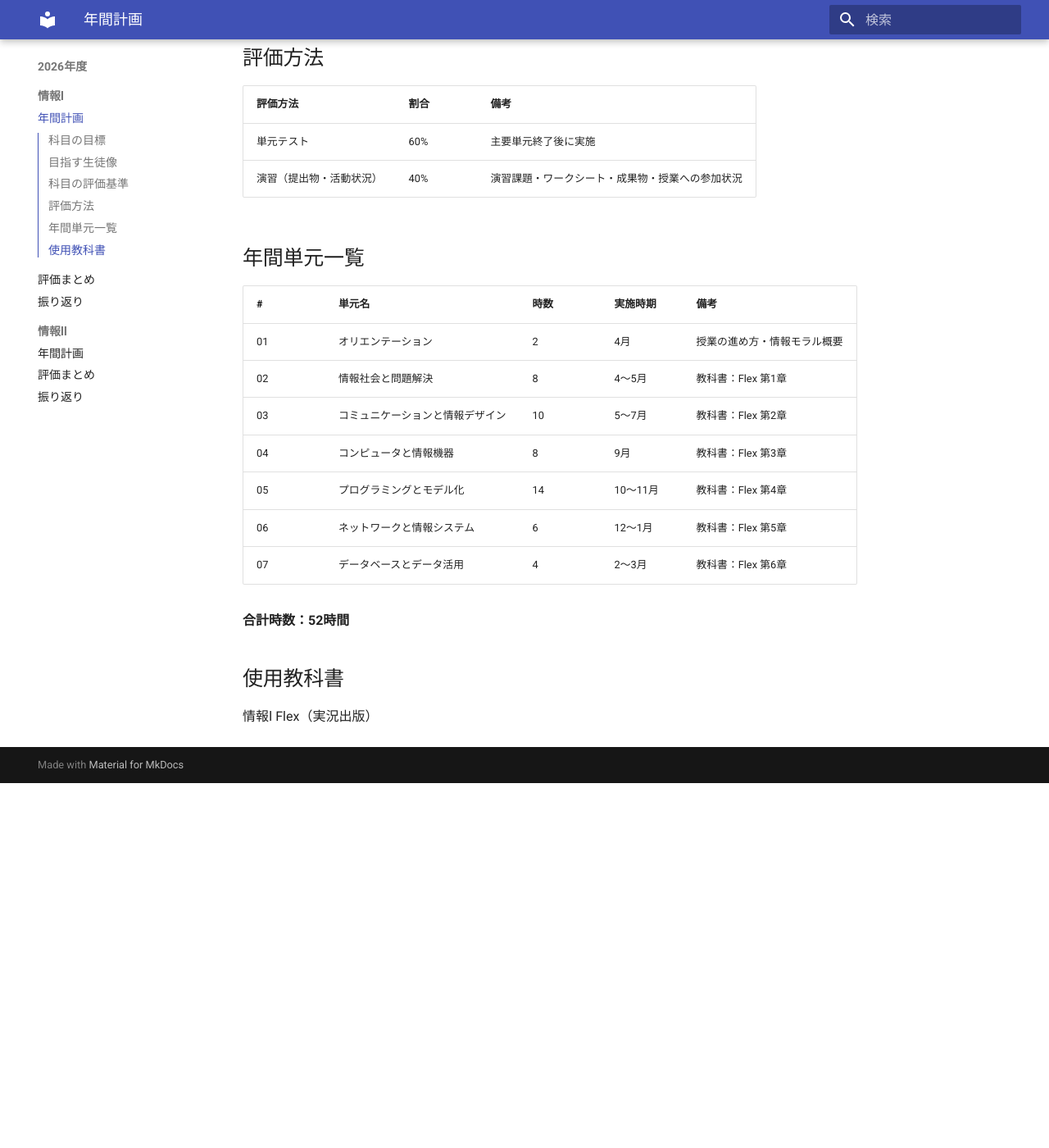
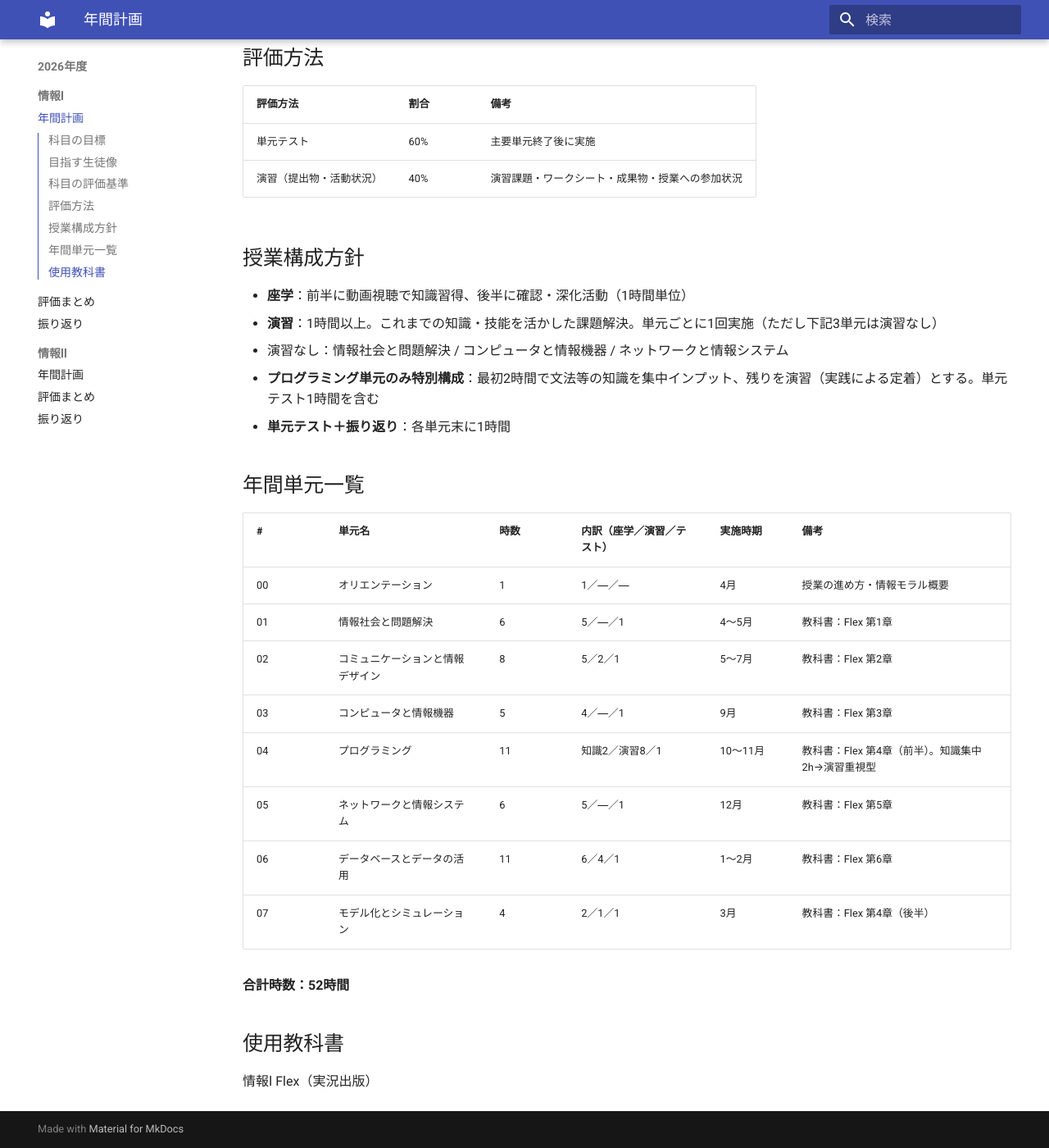
Before and after one commit to mmmmatsuuuu/edu, an MkDocs documentation site: the page built from docs/2026/informa1/01_年間計画.md, in a window 1280 px wide and 1400 px high, scrolled down 885 px. Shown: the whole window at 82% size. Built offline with MkDocs 1.6.1 and Material for MkDocs 9.7.7, drawn with Linux system fonts in a browser that asks for light colours; before the commit the page ends 1840 px from its top, so only the background shows below that.

Commit message:
Update 2026/informa1 annual plan: restructure units to 8 units (52h)
- Split プログラミングとモデル化 into プログラミング (11h) and モデル化とシミュレーション (4h)
- データベースとデータの活用: 6h → 11h (equal to プログラミング)
- プログラミング: change to knowledge-intensive 2h + practice 8h + test 1h
- Adjust other units to maintain 52h total
- Add 授業構成方針 section documenting lesson format rules
- Update 02_評価まとめ.md unit list to match new structure

Co-Authored-By: Claude Sonnet 4.6 <noreply@anthropic.com>

```diff
--- a/docs/2026/informa1/01_年間計画.md
+++ b/docs/2026/informa1/01_年間計画.md
@@ -26,17 +26,26 @@
 | 単元テスト | 60% | 主要単元終了後に実施 |
 | 演習（提出物・活動状況） | 40% | 演習課題・ワークシート・成果物・授業への参加状況 |
 
+## 授業構成方針
+
+- **座学**：前半に動画視聴で知識習得、後半に確認・深化活動（1時間単位）
+- **演習**：1時間以上。これまでの知識・技能を活かした課題解決。単元ごとに1回実施（ただし下記3単元は演習なし）
+  - 演習なし：情報社会と問題解決 / コンピュータと情報機器 / ネットワークと情報システム
+- **プログラミング単元のみ特別構成**：最初2時間で文法等の知識を集中インプット、残りを演習（実践による定着）とする。単元テスト1時間を含む
+- **単元テスト＋振り返り**：各単元末に1時間
+
 ## 年間単元一覧
 
-| # | 単元名 | 時数 | 実施時期 | 備考 |
-|---|---|---|---|---|
-| 01 | オリエンテーション | 2 | 4月 | 授業の進め方・情報モラル概要 |
-| 02 | 情報社会と問題解決 | 8 | 4〜5月 | 教科書：Flex 第1章 |
-| 03 | コミュニケーションと情報デザイン | 10 | 5〜7月 | 教科書：Flex 第2章 |
-| 04 | コンピュータと情報機器 | 8 | 9月 | 教科書：Flex 第3章 |
-| 05 | プログラミングとモデル化 | 14 | 10〜11月 | 教科書：Flex 第4章 |
-| 06 | ネットワークと情報システム | 6 | 12〜1月 | 教科書：Flex 第5章 |
-| 07 | データベースとデータ活用 | 4 | 2〜3月 | 教科書：Flex 第6章 |
+| # | 単元名 | 時数 | 内訳（座学／演習／テスト） | 実施時期 | 備考 |
+|---|---|---|---|---|---|
+| 00 | オリエンテーション | 1 | 1／―／― | 4月 | 授業の進め方・情報モラル概要 |
+| 01 | 情報社会と問題解決 | 6 | 5／―／1 | 4〜5月 | 教科書：Flex 第1章 |
+| 02 | コミュニケーションと情報デザイン | 8 | 5／2／1 | 5〜7月 | 教科書：Flex 第2章 |
+| 03 | コンピュータと情報機器 | 5 | 4／―／1 | 9月 | 教科書：Flex 第3章 |
+| 04 | プログラミング | 11 | 知識2／演習8／1 | 10〜11月 | 教科書：Flex 第4章（前半）。知識集中2h→演習重視型 |
+| 05 | ネットワークと情報システム | 6 | 5／―／1 | 12月 | 教科書：Flex 第5章 |
+| 06 | データベースとデータの活用 | 11 | 6／4／1 | 1〜2月 | 教科書：Flex 第6章 |
+| 07 | モデル化とシミュレーション | 4 | 2／1／1 | 3月 | 教科書：Flex 第4章（後半） |
 
 **合計時数：52時間**
 
```
Also changed, not shown: docs/2026/informa1/02_評価まとめ.md (+3 -2 lines).
